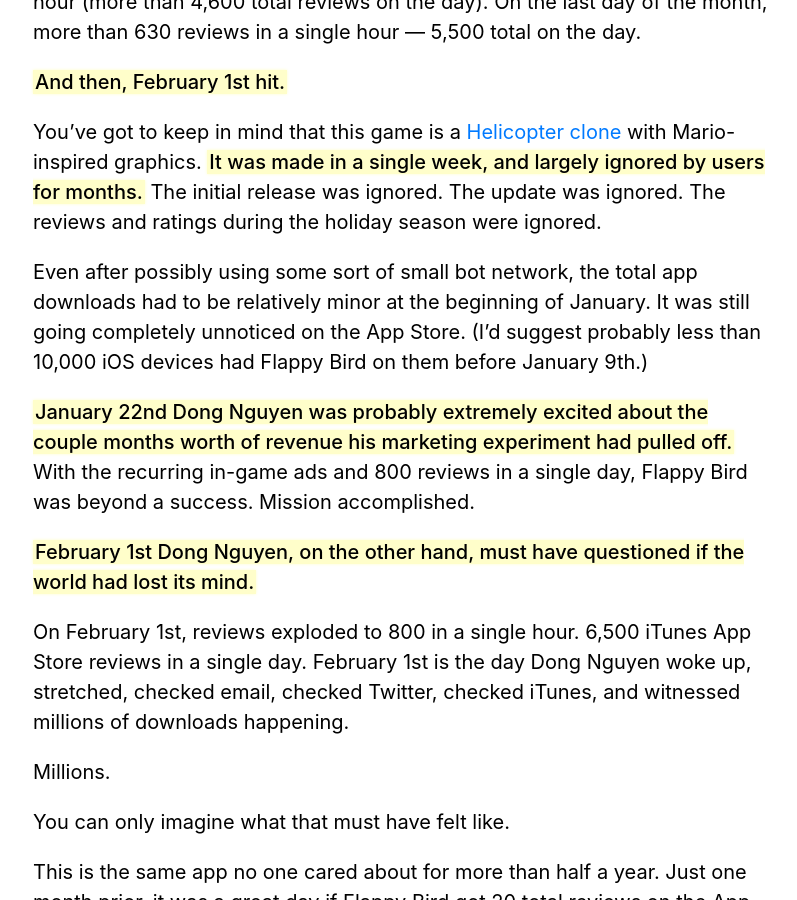
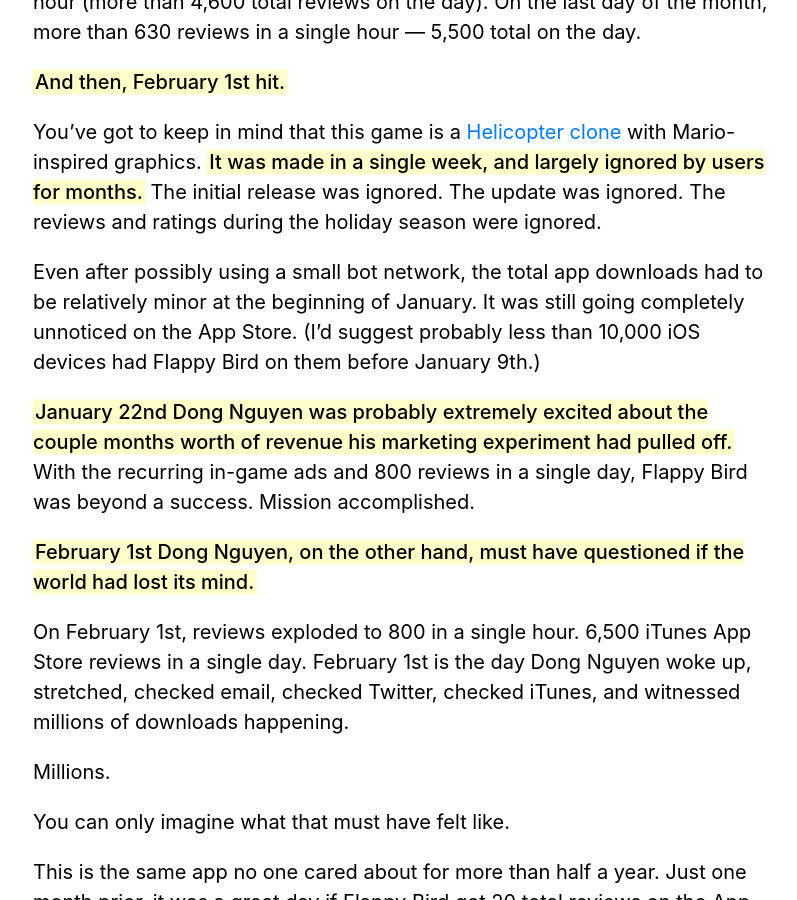
Before and after one commit to zachwill/blog, a Jekyll site: the page built from _posts/2014-02-09-flappy-bird.md, in a window 1280 px wide and 900 px high, scrolled down 2007 px. Shown: the whole window, without its empty margins (237-1034 px from the left). Built offline with Jekyll 4.4.1, drawn with Linux system fonts in a browser that asks for light colours.

Commit message:
Fix grammar

```diff
--- a/_posts/2014-02-09-flappy-bird.md
+++ b/_posts/2014-02-09-flappy-bird.md
@@ -38,7 +38,7 @@
 
 [helicopter]: http://helicoptergame.net
 
-Even after possibly using some sort of small bot network, the total app downloads had to be relatively minor at the beginning of January. It was still going completely unnoticed on the App Store. (I'd suggest probably less than 10,000 iOS devices had Flappy Bird on them before January 9th.)
+Even after possibly using a small bot network, the total app downloads had to be relatively minor at the beginning of January. It was still going completely unnoticed on the App Store. (I'd suggest probably less than 10,000 iOS devices had Flappy Bird on them before January 9th.)
 
 **January 22nd Dong Nguyen was probably extremely excited about the couple months worth of revenue his marketing experiment had pulled off.** With the recurring in-game ads and 800 reviews in a single day, Flappy Bird was beyond a success. Mission accomplished.
 
```
